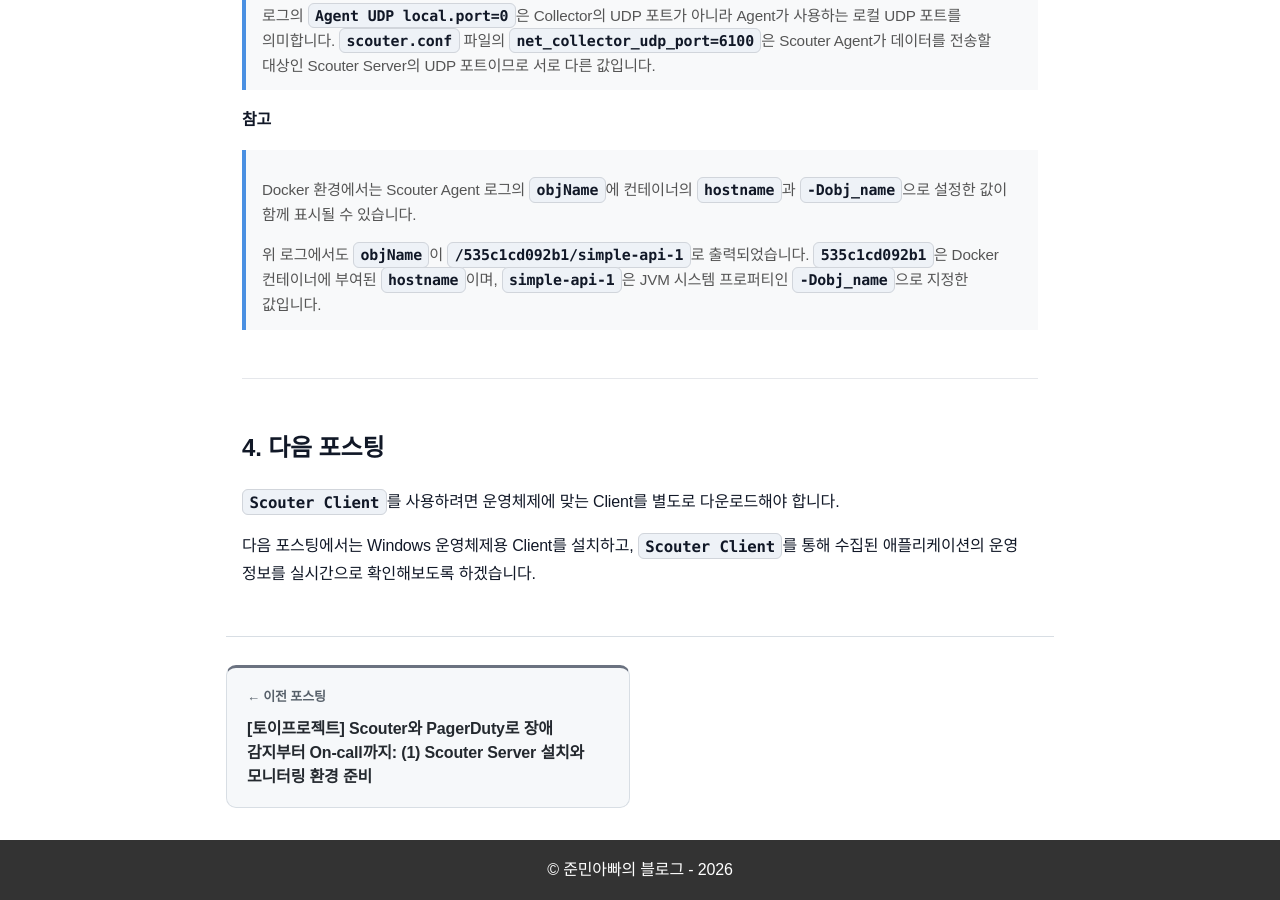
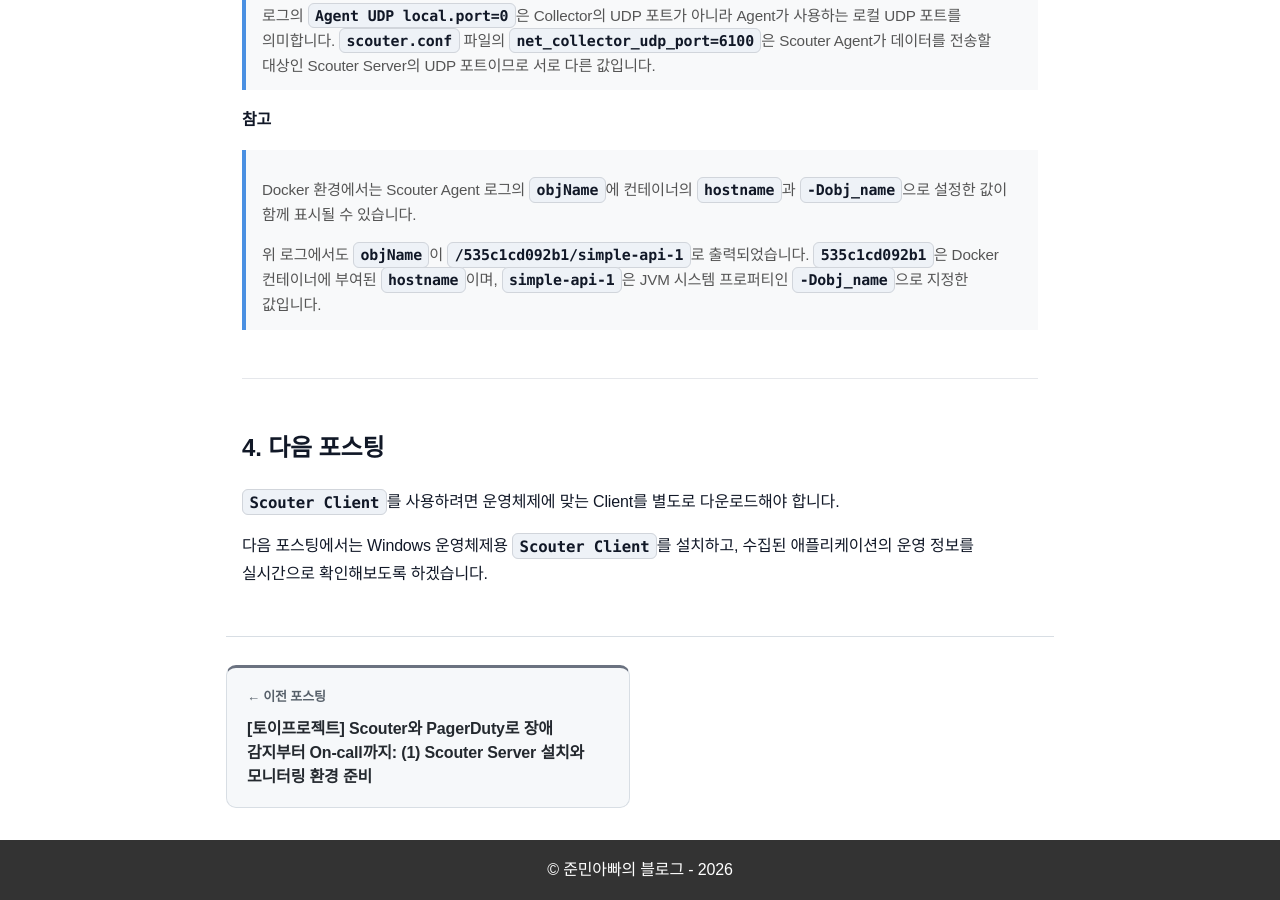
Before and after one commit to sanghoon-lee/sanghoon-lee.github.io, a Jekyll site: the page built from _posts/2026-07-27-paygerduty2.md, in a window 1280 px wide and 900 px high, scrolled down 9466 px. Built offline with Jekyll 4.4.1, drawn with Linux system fonts in a browser that asks for light colours; nearby versions of some CDN libraries; comment, search, counter and statistics services are not loaded.

Commit message:
on-call 자동화 시리즈 2편 포스팅중

```diff
--- a/_posts/2026-07-27-paygerduty2.md
+++ b/_posts/2026-07-27-paygerduty2.md
@@ -296,4 +296,4 @@ Picked up JAVA_TOOL_OPTIONS: -javaagent:/app/agent/scouter.agent.jar -Dscouter.c
 
 `Scouter Client`를 사용하려면 운영체제에 맞는 Client를 별도로 다운로드해야 합니다.
 
-다음 포스팅에서는 Windows 운영체제용 Client를 설치하고, `Scouter Client`를 통해 수집된 애플리케이션의 운영 정보를 실시간으로 확인해보도록 하겠습니다.
+다음 포스팅에서는 Windows 운영체제용 `Scouter Client`를 설치하고, 수집된 애플리케이션의 운영 정보를 실시간으로 확인해보도록 하겠습니다.
```
